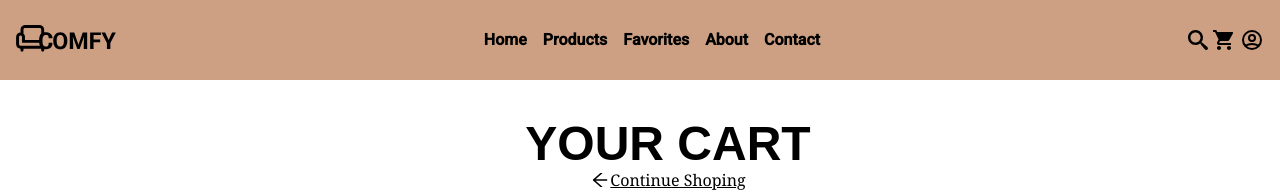
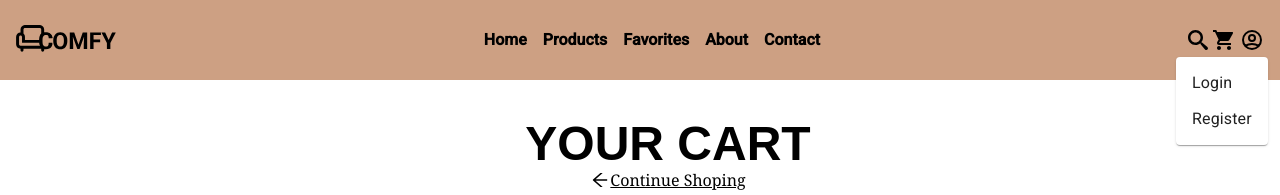
Before and after one commit to No-Country/c13-40-ft-java, a Next.js app in the folder client/: page /cart in a window 1280 px wide. Both pictures are taken after a click on the icon 1252 px from the left and 40 px from the top of the page. Shown: the top 195 px of the page. Built offline with nearby package versions, Linux system fonts and the light colour scheme.

Commit message:
MUI user pop up and Nav links

```diff
--- a/client/next.config.js
+++ b/client/next.config.js
@@ -1,7 +1,7 @@
 /** @type {import('next').NextConfig} */
 const nextConfig = {
     images: {
-        domains: ['i.postimg.cc'],
+        domains: ['i.postimg.cc', 'elasticbeanstalk-us-east-1-720146425368.s3.amazonaws.com'],
       },
 }
 
--- a/client/package.json
+++ b/client/package.json
@@ -9,6 +9,9 @@
     "lint": "next lint"
   },
   "dependencies": {
+    "@emotion/react": "^11.11.1",
+    "@emotion/styled": "^11.11.0",
+    "@mui/material": "^5.14.7",
     "aos": "^2.3.4",
     "autoprefixer": "10.4.15",
     "eslint": "8.47.0",
--- a/client/src/app/cart/page.js
+++ b/client/src/app/cart/page.js
@@ -1,10 +1,19 @@
+'use client';
+import { useEffect } from "react";
+import AOS from "aos";
+import "aos/dist/aos.css";
 import Link from "next/link";
 import { AiOutlineArrowLeft } from "react-icons/ai";
 import CartItem from "../../components/cards/CartItem";
 
 export default function Cart() {
+
+  useEffect(() => {
+    AOS.init({ duration: 1200 });
+  }, []);
+
   return (
-    <section className="flex flex-col w-full mb-6">
+    <section data-aos='fade' className="flex flex-col w-full mb-6">
       <div className="flex flex-col justify-center xl:mx-7  items-center w-full mt-10 mb-10">
         <p className="text-5xl font-ArchivoBlack  font-extrabold">YOUR CART</p>
         <div className="flex items-center">
--- a/client/src/app/login/page.jsx
+++ b/client/src/app/login/page.jsx
@@ -1,11 +1,20 @@
+'use client';
+import { useEffect } from "react";
+import AOS from "aos";
+import "aos/dist/aos.css";
 import Image from "next/image";
 import Link from "next/link";
 import Logo from "public/logo.svg";
 import { FcGoogle } from "react-icons/fc";
 
 const Login = () => {
+
+  useEffect(() => {
+    AOS.init({ duration: 1200 });
+  }, []);
+
   return (
-    <main className="flex flex-col items-center h-screen space-y-10">
+    <main data-aos="fade" className="flex flex-col items-center h-screen space-y-10">
       {/* Logo */}
       <div
         style={{
--- a/client/src/app/products/page.jsx
+++ b/client/src/app/products/page.jsx
@@ -1,16 +1,15 @@
 "use client";
 import { useState, useEffect } from "react";
-import { useQuery } from 'react-query'
+import { useQuery } from "react-query";
 import AOS from "aos";
 import "aos/dist/aos.css";
-import getProducts from '../../services/products'
+import getProducts from "../../services/products";
 import Image from "next/image";
 import { BiHeart } from "react-icons/bi";
 import { BiSolidHeart } from "react-icons/bi";
 import { FaTruck } from "react-icons/fa";
 
 const Product = () => {
-
   const [quantity, setQuantity] = useState(1);
 
   const [like, setLike] = useState(false);
@@ -37,7 +36,10 @@ const Product = () => {
   };
 
   return (
-    <div className="w-full min-h-screen mt-12 flex justify-start md:items-center flex-col px-6 my-12">
+    <div
+      data-aos="fade"
+      className="w-full min-h-screen mt-12 flex justify-start md:items-center flex-col px-6 my-12"
+    >
       {queryProducts?.data?.map((product) => (
         <div key={product.id} className="w-full md:w-5/12 mb-12">
           <h1 className="text-xl md:text-2xl font-thin">{product.name}</h1>
--- a/client/src/components/navbar/Navbar.jsx
+++ b/client/src/components/navbar/Navbar.jsx
@@ -6,15 +6,18 @@ import { MdShoppingCart } from "react-icons/md";
 import { HiOutlineUserCircle } from "react-icons/hi";
 import { AiFillHome } from "react-icons/ai";
 import { BiSolidStore } from "react-icons/bi";
-import { BiSolidCategory } from "react-icons/bi";
 import { MdFavorite } from "react-icons/md";
 import { HiInformationCircle } from "react-icons/hi";
 import { AiFillMessage } from "react-icons/ai";
+import Paper from "@mui/material/Paper";
+import MenuItem from "@mui/material/MenuItem";
+import MenuList from "@mui/material/MenuList";
 import Image from "next/image";
 import Link from "next/link";
 
 const Navbar = () => {
   const [open, setOpen] = useState(true);
+  const [access, setAccess] = useState(false);
 
   const links = [
     {
@@ -78,8 +81,35 @@ const Navbar = () => {
         />
         <div className="flex justify-center items-center">
           <ImSearch className="text-xl text-black cursor-pointer" />
-          <MdShoppingCart className="text-2xl mx-1 text-black cursor-pointer" />
-          <HiOutlineUserCircle className="text-2xl text-black cursor-pointer" />
+          <Link href="/cart">
+            <MdShoppingCart className="text-2xl mx-1 text-black cursor-pointer" />
+          </Link>
+          <div className="relative">
+            <HiOutlineUserCircle
+              onClick={() => setAccess(!access)}
+              className="text-2xl text-black cursor-pointer"
+            />
+            {access && (
+              <Paper
+                sx={{
+                  position: "absolute",
+                  top: "10",
+                  marginTop: "0.3rem",
+                  marginRight: "0.2rem",
+                  marginLeft: "-4rem",
+                }}
+              >
+                <MenuList>
+                  <Link href="/login">
+                    <MenuItem>Login</MenuItem>
+                  </Link>
+                  <Link href="/register">
+                    <MenuItem>Register</MenuItem>
+                  </Link>
+                </MenuList>
+              </Paper>
+            )}
+          </div>
         </div>
       </div>
       <div
```
Also changed, not shown: 1 other file (tests, documents, lock files or other folders).
